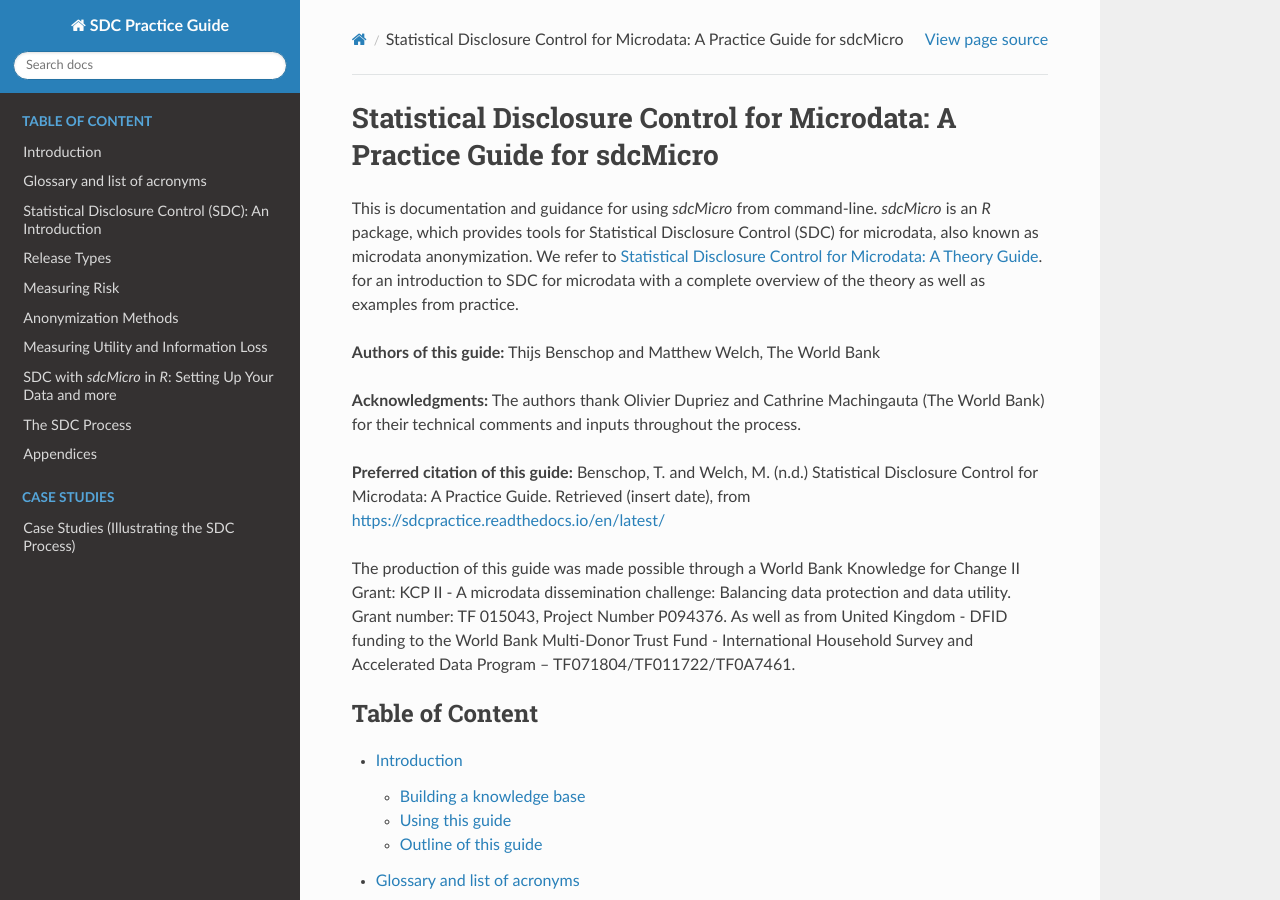
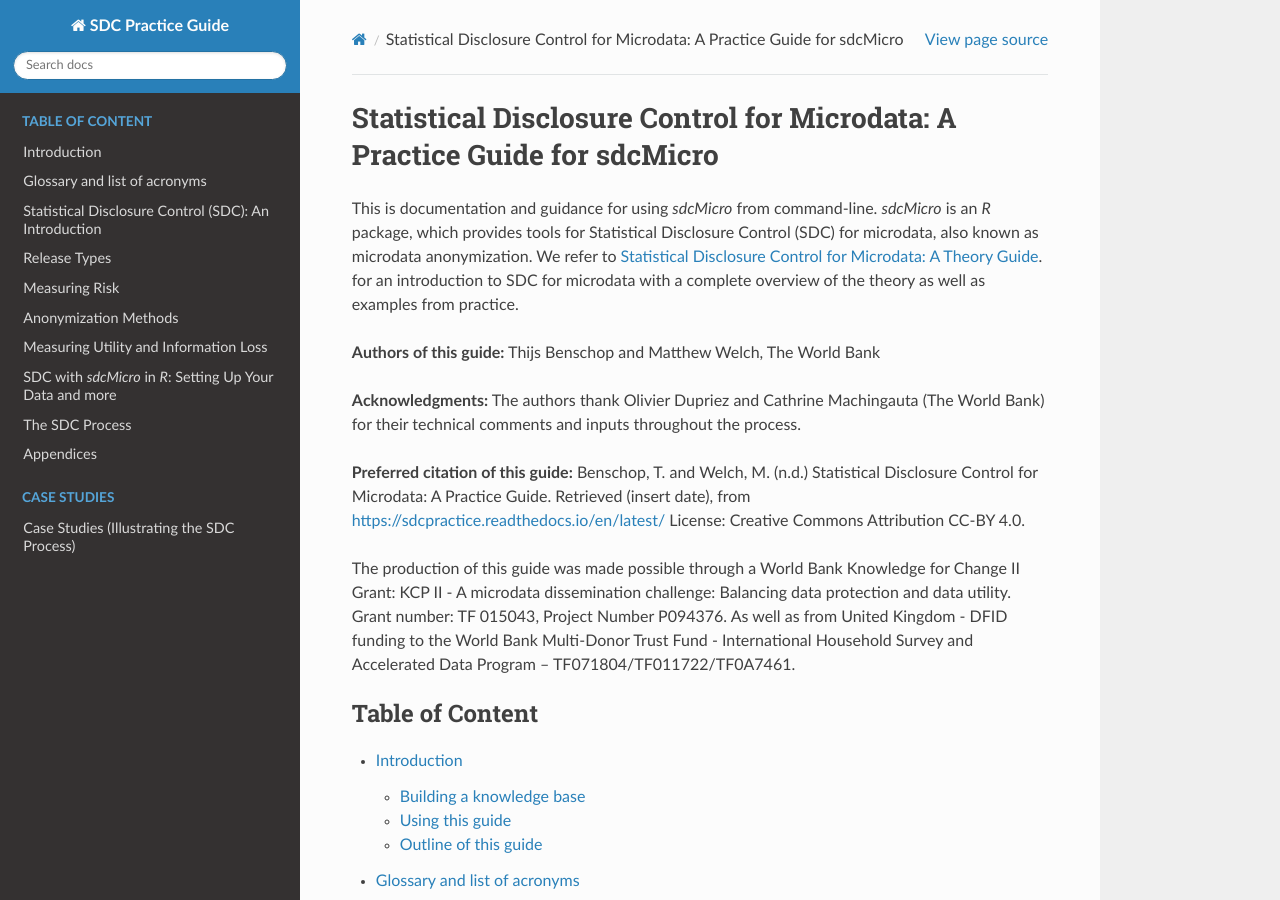
Before and after one commit to ihsn/SDCPractice, a Sphinx documentation site: the page built from docs/index.rst, in a window 1280 px wide and 900 px high. Built offline with Sphinx 7.4.7 and the Read the Docs theme 3.1.0, drawn with Linux system fonts in a browser that asks for light colours.

Commit message:
Add license info

```diff
--- a/docs/index.rst
+++ b/docs/index.rst
@@ -13,7 +13,7 @@
 **Acknowledgments:** The authors thank Olivier Dupriez and Cathrine Machingauta (The World Bank)
 for their technical comments and inputs throughout the process.
 
-**Preferred citation of this guide:** Benschop, T. and Welch, M. (n.d.) Statistical Disclosure Control for Microdata: A Practice Guide. Retrieved (insert date), from  https://sdcpractice.readthedocs.io/en/latest/
+**Preferred citation of this guide:** Benschop, T. and Welch, M. (n.d.) Statistical Disclosure Control for Microdata: A Practice Guide. Retrieved (insert date), from  https://sdcpractice.readthedocs.io/en/latest/ License: Creative Commons Attribution CC-BY 4.0.
 
 The production of this guide was made possible through a World Bank Knowledge
 for Change II Grant: KCP II - A microdata dissemination challenge:
```
